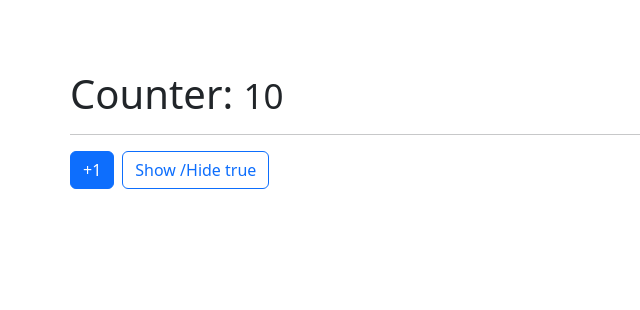
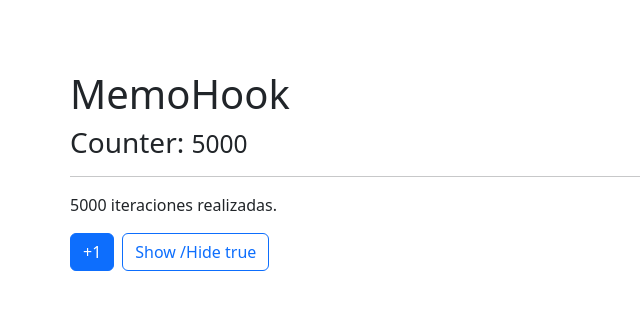
Before and after one commit to alejandroisa71/practica-hooks-repaso, a React (Vite) app: page / in a window 1280 px wide. Shown: the top 310 px of the page, without its empty margins (0-640 px from the left). Built offline with nearby package versions, Linux system fonts and the light colour scheme.

Commit message:
Practice useMemo

```diff
--- /dev/null
+++ b/src/components/06-memos/MemoHook.jsx
@@ -0,0 +1,33 @@
+import { useCounter } from "../../hooks/useCounter";
+import { useMemo, useState } from "react";
+import { procesoPesado } from "../../helpers/procesoPesado";
+
+import "../02-useEffect/effect.css";
+
+export const MemoHook = () => {
+  const { counter, increment } = useCounter(5000);
+  const [show, setShow] = useState(true);
+
+  const memoProcesoPesado = useMemo(() => procesoPesado(counter), [counter]);
+
+  return (
+    <div>
+      <h1>MemoHook</h1>
+      <h3>
+        Counter: <small>{counter}</small>
+      </h3>
+      <hr />
+
+      <p>{memoProcesoPesado}</p>
+      <button className="btn btn-primary" onClick={increment}>
+        +1
+      </button>
+      <button
+        className="btn btn-outline-primary ms-2"
+        onClick={() => setShow(!show)}
+      >
+        Show /Hide {JSON.stringify(show)}
+      </button>
+    </div>
+  );
+};
--- /dev/null
+++ b/src/helpers/procesoPesado.js
@@ -0,0 +1,6 @@
+export const procesoPesado = (iteraciones) => {
+    for (let index = 0; index < iteraciones; index++) {
+      console.log("ahi vamos...");
+    }
+    return `${iteraciones} iteraciones realizadas.`
+  };
--- a/src/main.jsx
+++ b/src/main.jsx
@@ -10,5 +10,6 @@ import 'bootstrap/dist/css/bootstrap.min.css';
 // import { FocusScreen } from './components/04-useRef/FocusScreen.jsx';
 // import { RealExampleRef } from './components/04-useRef/RealExampleRef.jsx';
 import { Memorize } from './components/06-memos/Memorize.jsx';
+import { MemoHook } from './components/06-memos/MemoHook.jsx';
 
-ReactDOM.createRoot(document.getElementById('root')).render(<Memorize />);
+ReactDOM.createRoot(document.getElementById('root')).render(<MemoHook/>);
```
